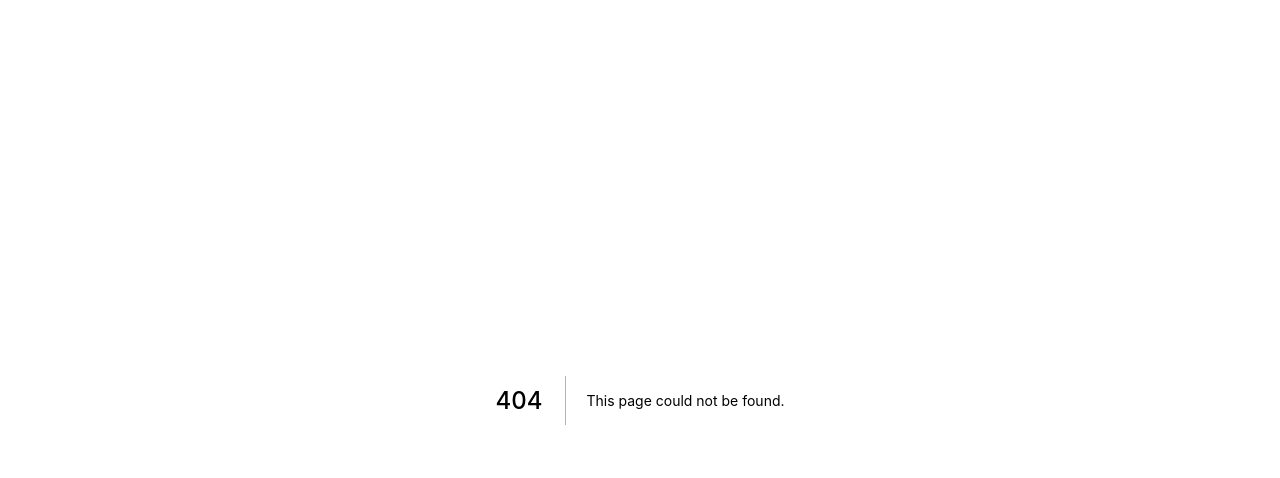
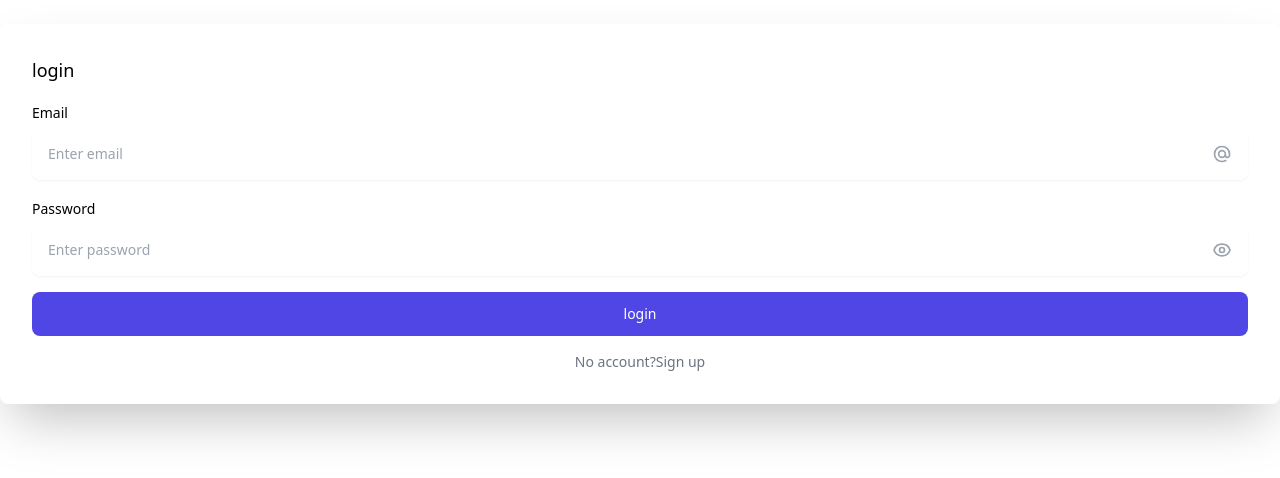
Before and after one commit to Fahimefto/Rent, a Next.js app: page /login in a window 1280 px wide. Before the commit this address had no page. Shown: the top 478 px of the page. Built offline with nearby package versions, Linux system fonts and the light colour scheme.

Commit message:
login page

```diff
--- /dev/null
+++ b/components/LoginForm.js
@@ -0,0 +1,113 @@
+import Link from 'next/link'
+import { useState } from 'react';
+
+const LoginForm = () => {
+    const [email,setEmail]=useState("")
+    const [password, setPassword] = useState("");
+    const submitHandler =  (e) => {};
+  return (
+    <div>
+
+      <div>
+        <form
+          onSubmit={submitHandler}
+          className='p-8 mt-6 mb-0 space-y-4 rounded-lg shadow-2xl'
+        >
+          <p className='text-lg font-medium'>login</p>
+
+          <div>
+            <label htmlFor='email' className='text-sm font-medium'>
+              Email
+            </label>
+
+            <div className='relative mt-1'>
+              <input
+                type='email'
+                id='email'
+                className='w-full p-4 pr-12 text-sm border-gray-200 rounded-lg shadow-sm'
+                placeholder='Enter email'
+                value={email}
+                onChange={(e) => setEmail(e.target.value)}
+                required
+              />
+
+              <span className='absolute inset-y-0 inline-flex items-center right-4'>
+                <svg
+                  xmlns='http://www.w3.org/2000/svg'
+                  className='w-5 h-5 text-gray-400'
+                  fill='none'
+                  viewBox='0 0 24 24'
+                  stroke='currentColor'
+                >
+                  <path
+                    strokeLinecap='round'
+                    strokeLinejoin='round'
+                    strokeWidth='2'
+                    d='M16 12a4 4 0 10-8 0 4 4 0 008 0zm0 0v1.5a2.5 2.5 0 005 0V12a9 9 0 10-9 9m4.5-1.206a8.959 8.959 0 01-4.5 1.207'
+                  />
+                </svg>
+              </span>
+            </div>
+          </div>
+
+          <div>
+            <label htmlFor='password' className='text-sm font-medium'>
+              Password
+            </label>
+
+            <div className='relative mt-1'>
+              <input
+                type='password'
+                id='password'
+                className='w-full p-4 pr-12 text-sm border-gray-200 rounded-lg shadow-sm'
+                placeholder='Enter password'
+                value={password}
+                onChange={(e) => setPassword(e.target.value)}
+                required
+              />
+
+              <span className='absolute inset-y-0 inline-flex items-center right-4'>
+                <svg
+                  xmlns='http://www.w3.org/2000/svg'
+                  className='w-5 h-5 text-gray-400'
+                  fill='none'
+                  viewBox='0 0 24 24'
+                  stroke='currentColor'
+                >
+                  <path
+                    strokeLinecap='round'
+                    strokeLinejoin='round'
+                    strokeWidth='2'
+                    d='M15 12a3 3 0 11-6 0 3 3 0 016 0z'
+                  />
+                  <path
+                    strokeLinecap='round'
+                    strokeLinejoin='round'
+                    strokeWidth='2'
+                    d='M2.458 12C3.732 7.943 7.523 5 12 5c4.478 0 8.268 2.943 9.542 7-1.274 4.057-5.064 7-9.542 7-4.477 0-8.268-2.943-9.542-7z'
+                  />
+                </svg>
+              </span>
+            </div>
+          </div>
+
+          <button
+            type='submit'
+            className='block w-full px-5 py-3 text-sm font-medium text-white bg-indigo-600 hover:bg-indigo-700 rounded-lg'
+          >
+            login
+          </button>
+
+          <p className='text-sm text-center text-gray-500'>
+            No account?
+            <Link className='underline' href='/signup'>
+              Sign up
+            </Link>
+          </p>
+        </form>
+      </div>
+    </div>
+  );
+};
+
+export default LoginForm;
--- /dev/null
+++ b/pages/login.js
@@ -0,0 +1,10 @@
+import LoginForm from '../components/LoginForm'
+const Login = () => {
+    return (
+        <div>
+           <LoginForm/>
+       </div>
+     )
+};
+
+export default Login;
```
Also changed, not shown: 2 other files (tests, documents, lock files or other folders).
